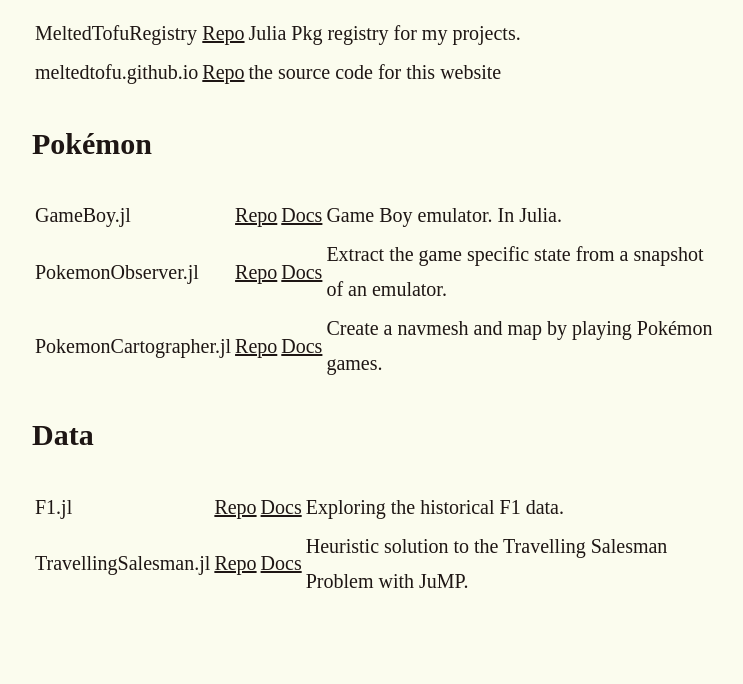
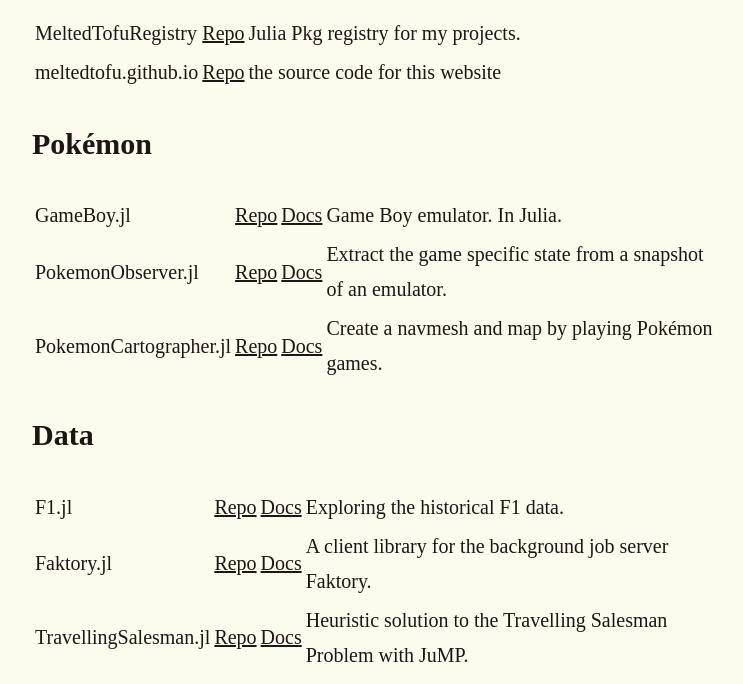
Before and after one commit to meltedtofu/meltedtofu.github.io, a plain HTML site: page index.html in a window 1280 px wide. Shown: the part 715-1399 px from the top of the page, without its empty margins (266-1009 px from the left). Before the commit the page ends 1325 px from the top, so only its background shows below. Drawn offline with Linux system fonts and the light colour scheme.

Commit message:
add link to Faktory.jl

```diff
--- a/index.html
+++ b/index.html
@@ -62,6 +62,7 @@ a {
     <h1>Data</h1>
     <table>
         <tr><td>F1.jl</td><td><a href="https://github.com/meltedtofu/F1.jl">Repo</a></td><td><a href="https://meltedtofu.com/F1.jl">Docs</a></td><td>Exploring the historical F1 data.</td></tr>
+        <tr><td>Faktory.jl</td><td><a href="https://github.com/meltedtofu/Faktory.jl">Repo</a></td><td><a href="https://meltedtofu.com/Faktory.jl">Docs</a></td><td>A client library for the background job server Faktory.</td></tr>
         <tr><td>TravellingSalesman.jl</td><td><a href="https://github.com/meltedtofu/TravellingSalesman.jl">Repo</a></td><td><a href="https://meltedtofu.com/TravelingSalesman.jl">Docs</a></td><td>Heuristic solution to the Travelling Salesman Problem with JuMP.</td></tr>
     </table>
 </section>
```
